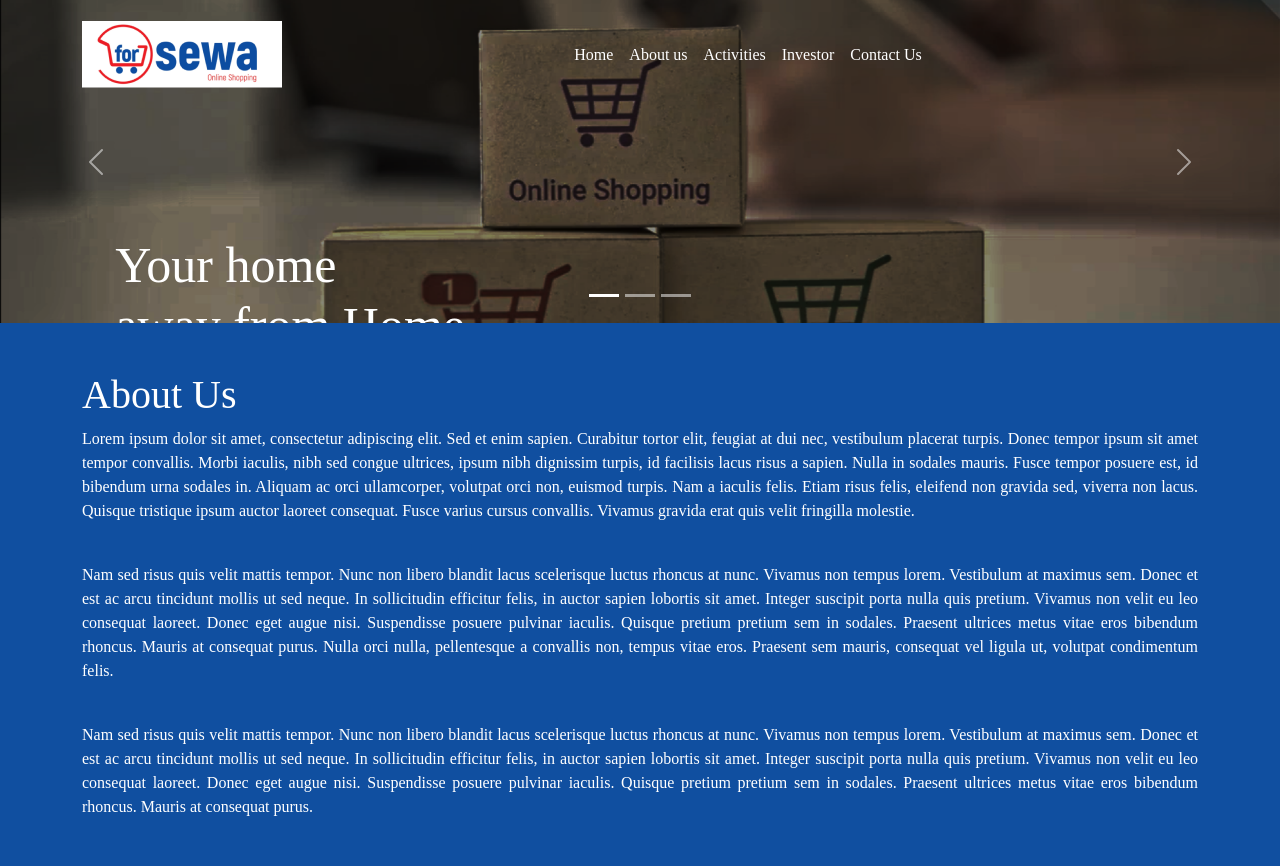
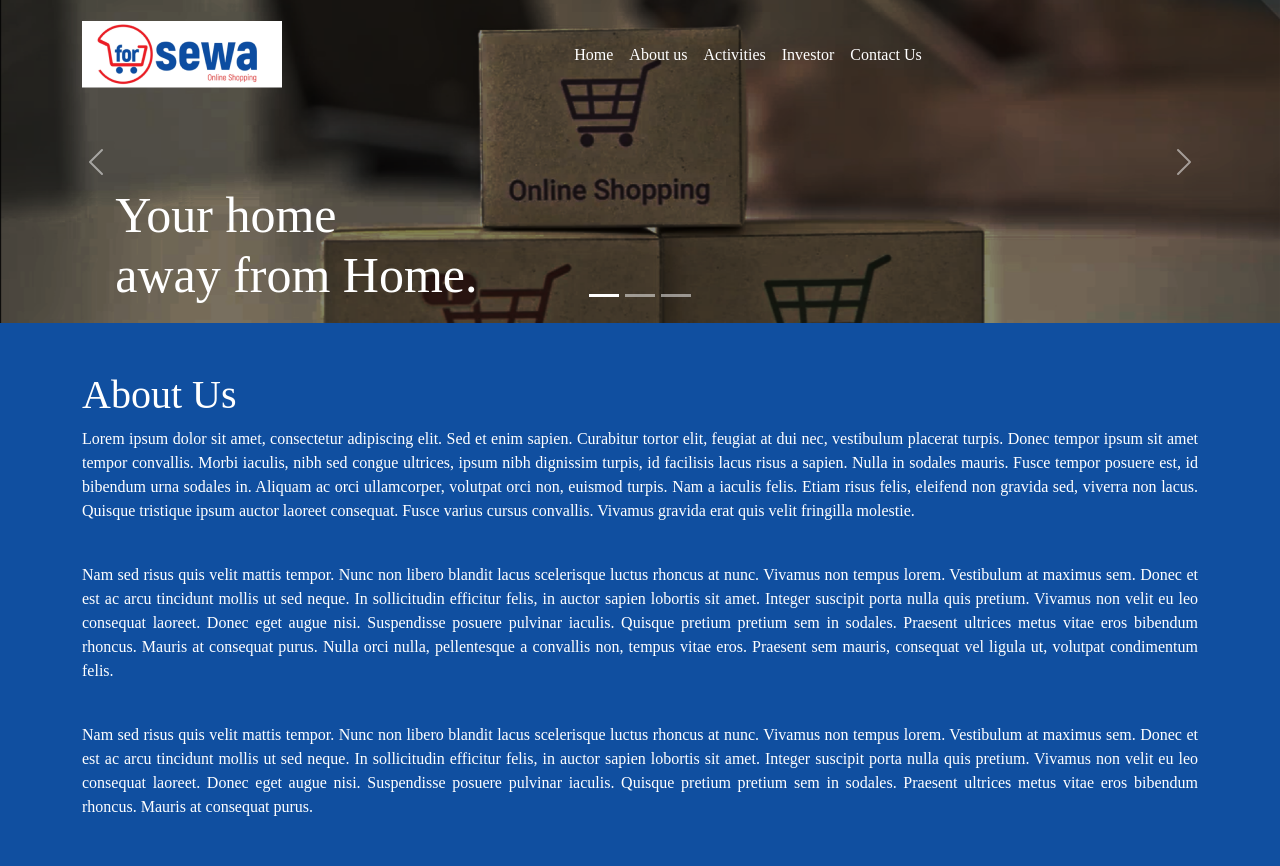
Before and after one commit to Birajramtel/for_sewa, a PHP site: page /about.php in a window 1280 px wide. Shown: the top 866 px of the page. Run offline with PHP 8.4, Linux system fonts and the light colour scheme; some libraries are stand-ins or nearby versions; some web fonts are replaced.

Commit message:
Changes made in Style

```diff
--- a/css/style.css
+++ b/css/style.css
@@ -25,7 +25,7 @@ body {
 }
 .header_1{
   font-size: 50px;
-  padding-top: 150px;
+  padding-top: 100px;
 }
 .carousel-caption {
   position: absolute;
```
